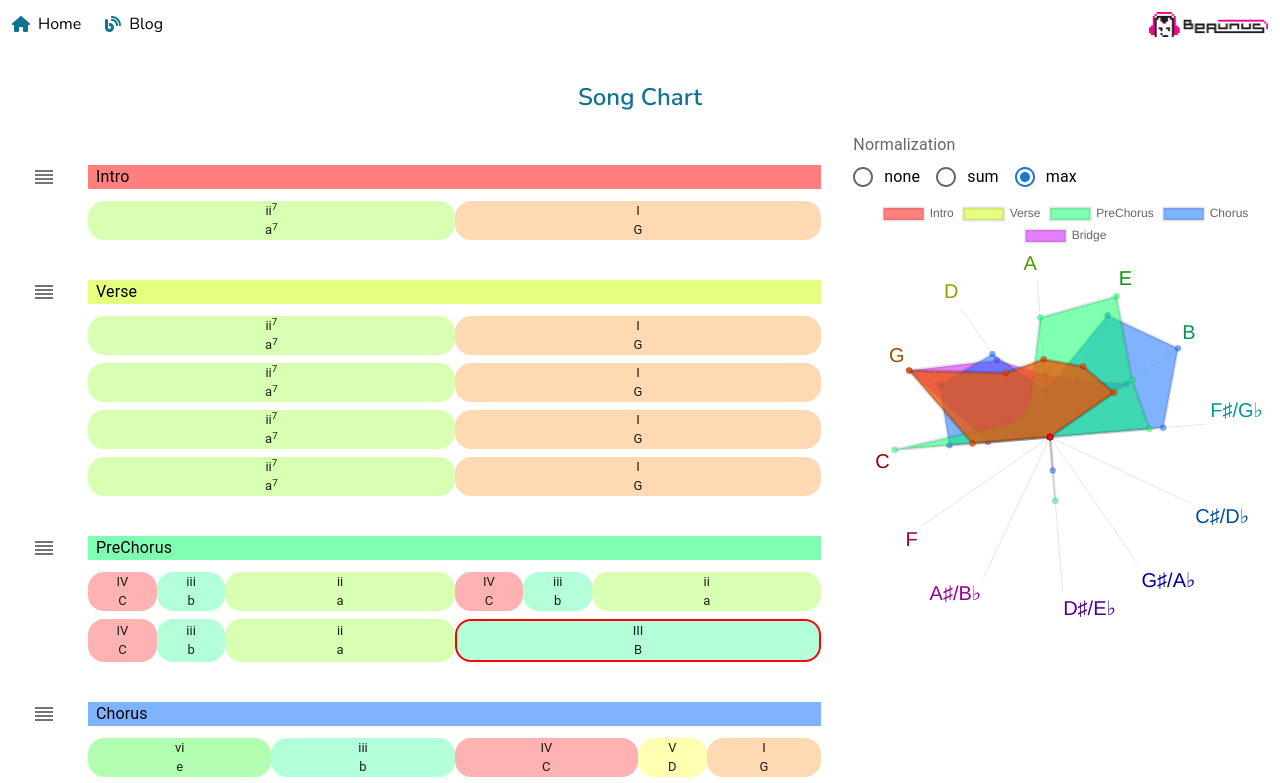
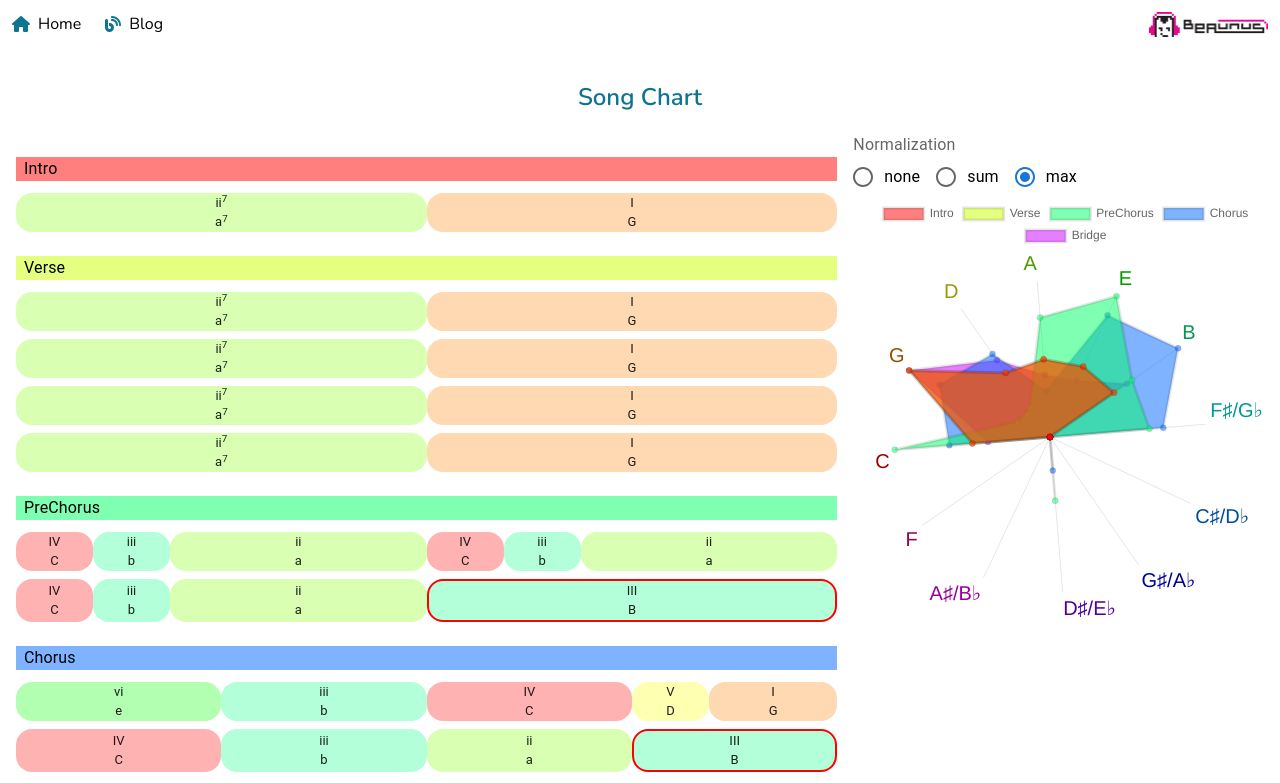
Before and after one commit to beaunus/beaunus.com, a Next.js app: page /blog/song-chart in a window 1280 px wide. Shown: the top 783 px of the page. Built offline with nearby package versions, Linux system fonts and the light colour scheme; no server answers.

Commit message:
feature: remove button

```diff
--- a/pages/blog/song-chart.tsx
+++ b/pages/blog/song-chart.tsx
@@ -1,11 +1,8 @@
-import { ReorderOutlined } from "@mui/icons-material";
 import { Chip, FormControlLabel, Stack } from "@mui/material";
 import FormControl from "@mui/material/FormControl";
 import FormLabel from "@mui/material/FormLabel";
 import List from "@mui/material/List";
 import ListItem from "@mui/material/ListItem";
-import ListItemButton from "@mui/material/ListItemButton";
-import ListItemIcon from "@mui/material/ListItemIcon";
 import ListItemText from "@mui/material/ListItemText";
 import Radio from "@mui/material/Radio";
 import RadioGroup from "@mui/material/RadioGroup";
@@ -352,10 +349,6 @@ const SongChart: NextPage = () => {
           <List className="w-full max-w-5xl">
             {sections.map((section, sectionIndex) => (
               <ListItem key={`${section.name}-${sectionIndex}`}>
-                <ListItemButton alignItems="flex-start">
-                  <ListItemIcon>
-                    <ReorderOutlined />
-                  </ListItemIcon>
                 <Stack marginTop={0.5} width="100%">
                   <ListItemText
                     className="px-2"
@@ -374,9 +367,7 @@ const SongChart: NextPage = () => {
                       <ChordChip
                         chordFunction={
                           FUNCTION_BY_INTERVAL[
-                              (NOTE_NAMES.indexOf(chord.root) -
-                                tonicIndex +
-                                12) %
+                            (NOTE_NAMES.indexOf(chord.root) - tonicIndex + 12) %
                               12
                           ]
                         }
@@ -395,7 +386,6 @@ const SongChart: NextPage = () => {
                     ))}
                   </Stack>
                 </Stack>
-                </ListItemButton>
               </ListItem>
             ))}
           </List>
```
Lines whose indentation alone changed are shown as unchanged.
